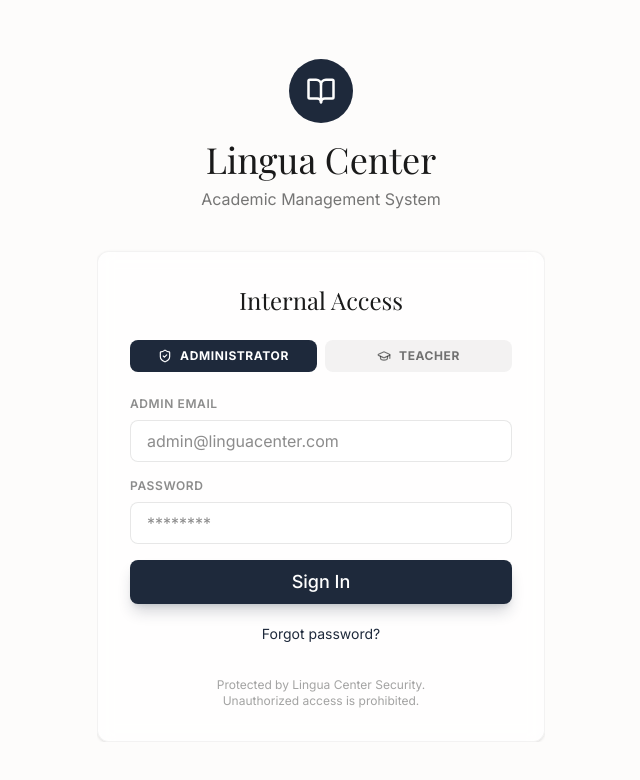
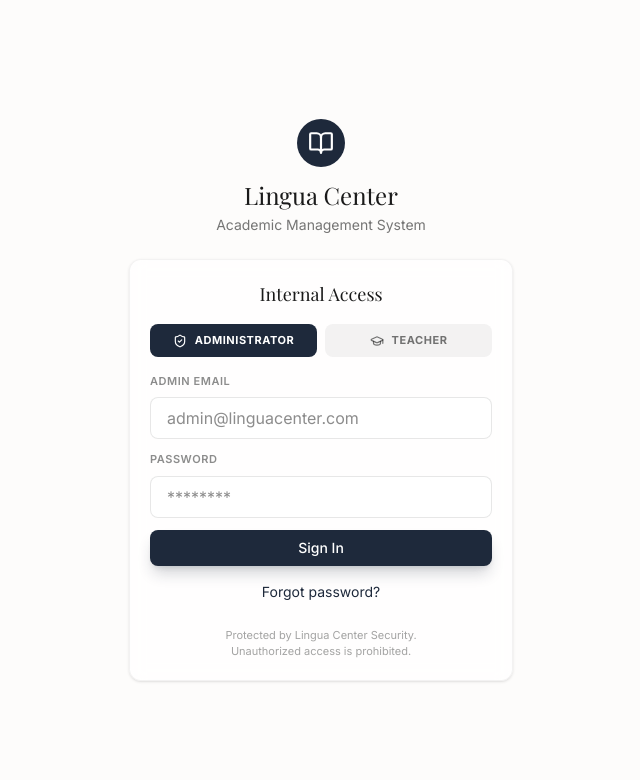
Before and after one commit to AlexKalama/LINGUA-CENTER, a React (Vite) app: page / in a window 1280 px wide. Shown: the top 780 px of the page, without its empty margins (319-959 px from the left). Built offline with nearby package versions, Linux system fonts and the light colour scheme; no server answers; a web font is replaced by a local one.

Commit message:
fit login page

```diff
--- a/src/components/Login.tsx
+++ b/src/components/Login.tsx
@@ -132,28 +132,28 @@ export default function Login() {
   };
 
   return (
-    <div className="min-h-screen flex items-center justify-center bg-ivory p-4 sm:p-6 overflow-hidden">
+    <div className="min-h-screen flex items-center justify-center bg-ivory p-4 overflow-hidden">
       <motion.div
         initial={{ opacity: 0, y: 20 }}
         animate={{ opacity: 1, y: 0 }}
-        className="w-full max-w-md max-h-[92vh] overflow-y-auto"
+        className="w-full max-w-sm"
       >
-        <div className="text-center mb-8 sm:mb-10">
-          <div className="inline-flex items-center justify-center w-14 h-14 sm:w-16 sm:h-16 rounded-full bg-navy text-white mb-3 sm:mb-4">
-            <BookOpen size={30} />
+        <div className="text-center mb-6">
+          <div className="inline-flex items-center justify-center w-12 h-12 rounded-full bg-navy text-white mb-3">
+            <BookOpen size={26} />
           </div>
-          <h1 className="text-3xl sm:text-4xl font-serif text-charcoal mb-2">Lingua Center</h1>
-          <p className="text-charcoal/60 font-sans text-sm sm:text-base">Academic Management System</p>
+          <h1 className="text-2xl font-serif text-charcoal mb-1">Lingua Center</h1>
+          <p className="text-charcoal/60 font-sans text-sm">Academic Management System</p>
         </div>
 
-        <div className="glass-card p-6 sm:p-8 shadow-xl border-charcoal/10">
-          <h2 className="text-xl sm:text-2xl font-serif text-charcoal mb-4 sm:mb-6 text-center">Internal Access</h2>
+        <div className="glass-card p-5 shadow-xl border-charcoal/10">
+          <h2 className="text-lg font-serif text-charcoal mb-4 text-center">Internal Access</h2>
 
-          <div className="grid grid-cols-2 gap-2 mb-5 sm:mb-6">
+          <div className="grid grid-cols-2 gap-2 mb-4">
             <button
               type="button"
               onClick={() => handleSwitchRole('ADMIN')}
-              className={`px-3 py-2 rounded-lg text-xs font-bold uppercase tracking-wider transition-all flex items-center justify-center gap-2 ${
+              className={`px-2.5 py-2 rounded-lg text-[11px] font-bold uppercase tracking-wider transition-all flex items-center justify-center gap-2 ${
                 role === 'ADMIN' ? 'bg-navy text-white' : 'bg-charcoal/5 text-charcoal/60'
               }`}
             >
@@ -163,7 +163,7 @@ export default function Login() {
             <button
               type="button"
               onClick={() => handleSwitchRole('TEACHER')}
-              className={`px-3 py-2 rounded-lg text-xs font-bold uppercase tracking-wider transition-all flex items-center justify-center gap-2 ${
+              className={`px-2.5 py-2 rounded-lg text-[11px] font-bold uppercase tracking-wider transition-all flex items-center justify-center gap-2 ${
                 role === 'TEACHER' ? 'bg-navy text-white' : 'bg-charcoal/5 text-charcoal/60'
               }`}
             >
@@ -184,9 +184,9 @@ export default function Login() {
           )}
 
           {!showForgot ? (
-            <form onSubmit={handleLogin} className="space-y-3 sm:space-y-4">
+            <form onSubmit={handleLogin} className="space-y-3">
               <div>
-                <label className="block text-xs font-semibold text-charcoal/50 uppercase tracking-wider mb-2">
+                <label className="block text-[11px] font-semibold text-charcoal/50 uppercase tracking-wider mb-2">
                   {role === 'ADMIN' ? 'Admin Email' : 'Teacher Email'}
                 </label>
                 <input
@@ -199,7 +199,7 @@ export default function Login() {
                 />
               </div>
               <div>
-                <label className="block text-xs font-semibold text-charcoal/50 uppercase tracking-wider mb-2">Password</label>
+                <label className="block text-[11px] font-semibold text-charcoal/50 uppercase tracking-wider mb-2">Password</label>
                 <input
                   type="password"
                   className="input-field"
@@ -213,7 +213,7 @@ export default function Login() {
               <button
                 type="submit"
                 disabled={loading}
-                className="w-full btn-primary py-3 text-base sm:text-lg mt-3 sm:mt-4 shadow-lg shadow-navy/20 flex items-center justify-center gap-2 disabled:opacity-50"
+                className="w-full btn-primary py-2.5 text-sm mt-2 shadow-lg shadow-navy/20 flex items-center justify-center gap-2 disabled:opacity-50"
               >
                 {loading ? <Loader2 className="animate-spin" size={20} /> : 'Sign In'}
               </button>
@@ -234,7 +234,7 @@ export default function Login() {
                   Forgot password?
                 </button>
               ) : (
-                <p className="text-center text-xs text-charcoal/50 pt-1">
+                <p className="text-center text-[11px] text-charcoal/50 pt-1">
                   Password changes are managed by the administrator.
                 </p>
               )}
@@ -242,7 +242,7 @@ export default function Login() {
           ) : (
             <div className="space-y-4">
               <div>
-                <label className="block text-xs font-semibold text-charcoal/50 uppercase tracking-wider mb-2">Admin Email</label>
+                <label className="block text-[11px] font-semibold text-charcoal/50 uppercase tracking-wider mb-2">Admin Email</label>
                 <input
                   type="email"
                   className="input-field"
@@ -256,7 +256,7 @@ export default function Login() {
               {otpSent && (
                 <>
                   <div>
-                    <label className="block text-xs font-semibold text-charcoal/50 uppercase tracking-wider mb-2">OTP Code</label>
+                    <label className="block text-[11px] font-semibold text-charcoal/50 uppercase tracking-wider mb-2">OTP Code</label>
                     <input
                       type="text"
                       className="input-field"
@@ -266,7 +266,7 @@ export default function Login() {
                     />
                   </div>
                   <div>
-                    <label className="block text-xs font-semibold text-charcoal/50 uppercase tracking-wider mb-2">New Password</label>
+                    <label className="block text-[11px] font-semibold text-charcoal/50 uppercase tracking-wider mb-2">New Password</label>
                     <input
                       type="password"
                       className="input-field"
@@ -276,7 +276,7 @@ export default function Login() {
                     />
                   </div>
                   <div>
-                    <label className="block text-xs font-semibold text-charcoal/50 uppercase tracking-wider mb-2">Confirm Password</label>
+                    <label className="block text-[11px] font-semibold text-charcoal/50 uppercase tracking-wider mb-2">Confirm Password</label>
                     <input
                       type="password"
                       className="input-field"
@@ -292,7 +292,7 @@ export default function Login() {
                 type="button"
                 onClick={otpSent ? verifyOtpAndResetPassword : sendForgotOtp}
                 disabled={loading}
-                className="w-full btn-primary py-3 text-base sm:text-lg mt-3 sm:mt-4 shadow-lg shadow-navy/20 flex items-center justify-center gap-2 disabled:opacity-50"
+                className="w-full btn-primary py-2.5 text-sm mt-2 shadow-lg shadow-navy/20 flex items-center justify-center gap-2 disabled:opacity-50"
               >
                 {loading ? (
                   <Loader2 className="animate-spin" size={20} />
@@ -319,14 +319,14 @@ export default function Login() {
                   setConfirmPassword('');
                   resetFeedback();
                 }}
-                className="w-full text-sm text-charcoal/60 hover:text-charcoal pt-1"
+                className="w-full text-[11px] text-charcoal/60 hover:text-charcoal pt-1"
               >
                 Back to sign in
               </button>
             </div>
           )}
 
-          <p className="text-center text-xs text-charcoal/40 mt-8">
+          <p className="text-center text-[11px] text-charcoal/40 mt-6">
             Protected by Lingua Center Security. <br />
             Unauthorized access is prohibited.
           </p>
```
